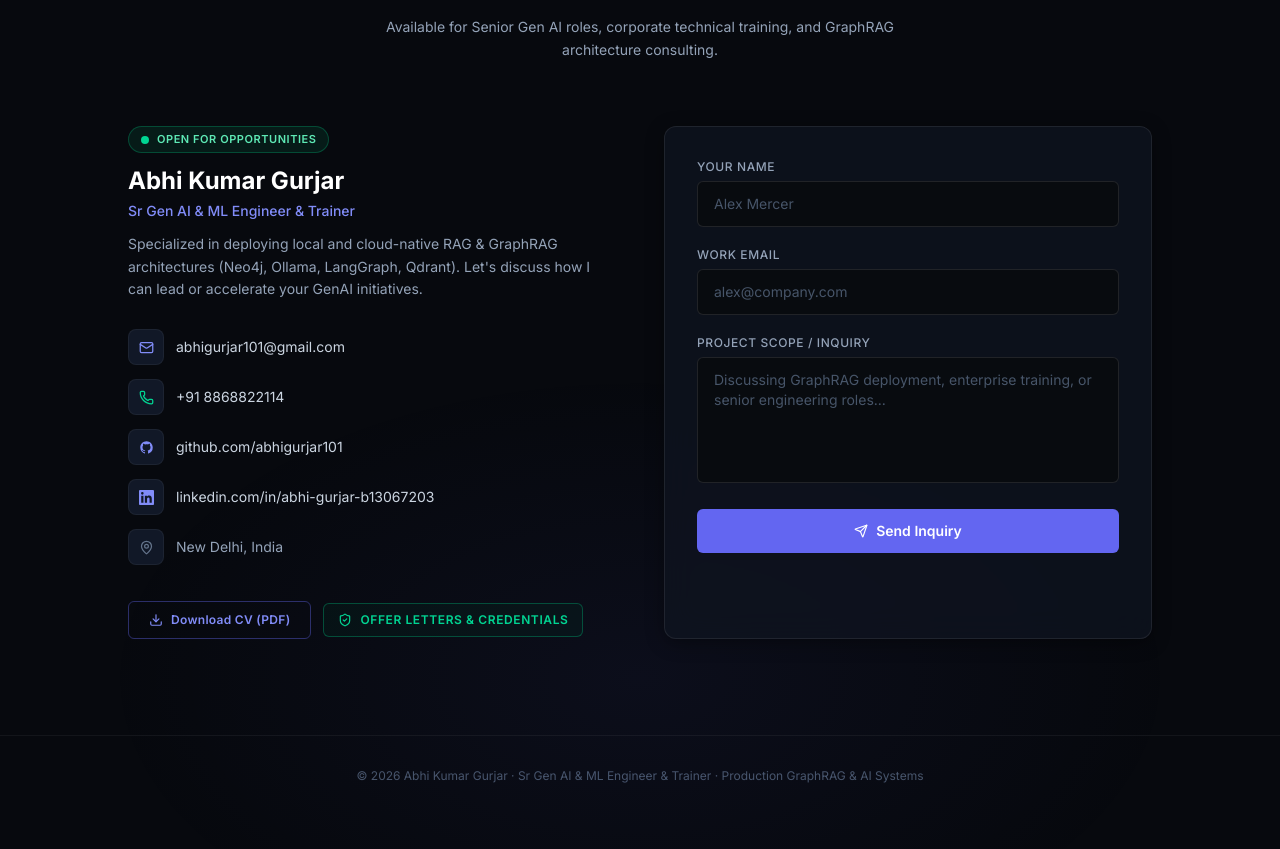
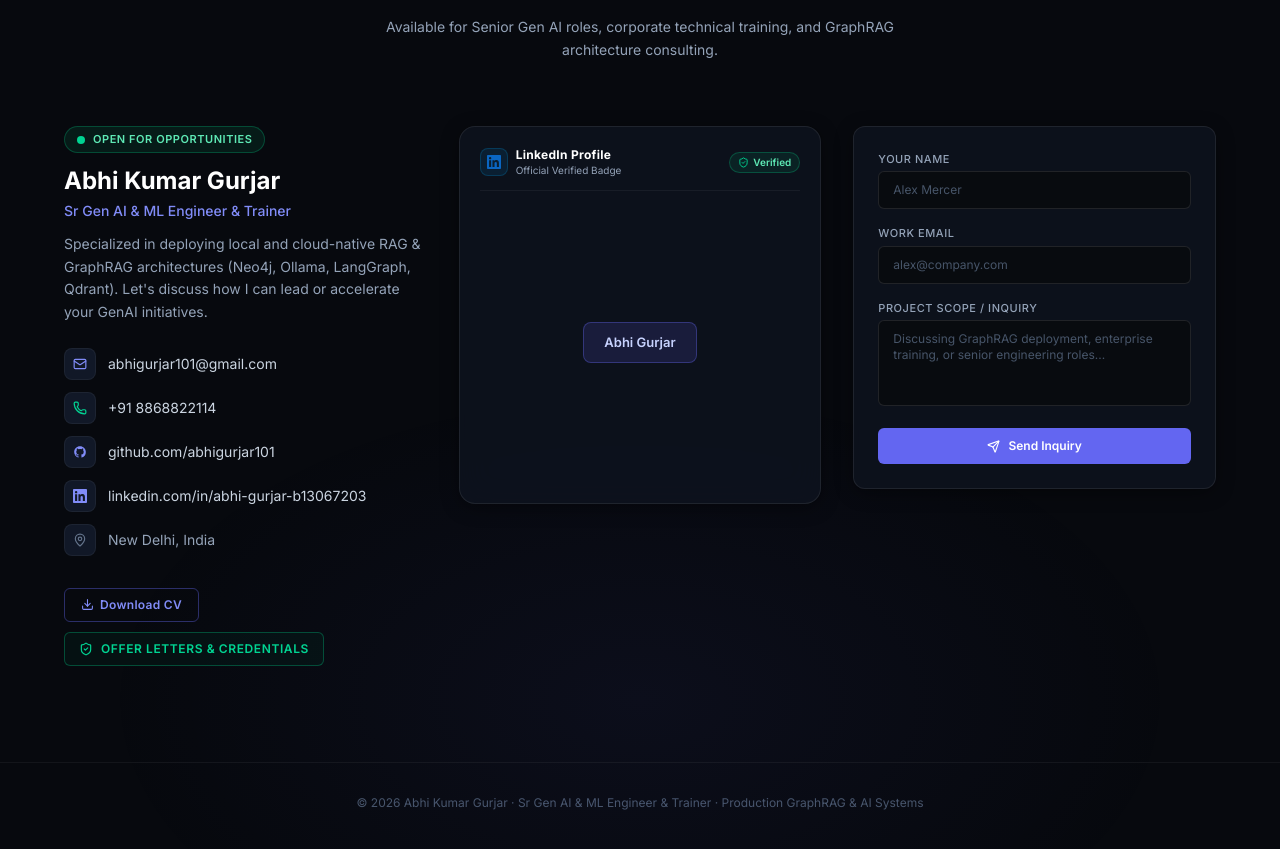
Before and after one commit to abhigurjar101/portfolio, a Next.js app: page / in a window 1280 px wide. Shown: the part 9680-10529 px from the top of the page. Built offline with nearby package versions, Linux system fonts and the light colour scheme.

Commit message:
feat: integrate official LinkedIn profile badge with zero hydration errors

```diff
--- a/app/globals.css
+++ b/app/globals.css
@@ -128,3 +128,40 @@ body {
   z-index: 0;
   opacity: 0.35;
 }
+
+/* LinkedIn Profile Badge Styling & Fallback */
+.LI-profile-badge {
+  display: flex !important;
+  justify-content: center !important;
+  align-items: center !important;
+  width: 100% !important;
+  max-width: 320px !important;
+  margin: 0 auto !important;
+}
+
+.LI-profile-badge iframe {
+  max-width: 100% !important;
+  border-radius: 12px !important;
+  box-shadow: 0 4px 20px rgba(0, 0, 0, 0.4) !important;
+}
+
+.badge-base__link.LI-simple-link {
+  display: inline-flex;
+  align-items: center;
+  justify-content: center;
+  padding: 10px 20px;
+  background: rgba(99, 102, 241, 0.15);
+  border: 1px solid rgba(99, 102, 241, 0.35);
+  border-radius: 8px;
+  color: #c7d2fe;
+  font-size: 13px;
+  font-weight: 600;
+  text-decoration: none;
+  transition: all 0.2s ease;
+}
+
+.badge-base__link.LI-simple-link:hover {
+  background: rgba(99, 102, 241, 0.3);
+  color: #ffffff;
+  border-color: rgba(99, 102, 241, 0.6);
+}
--- a/components/contact/Contact.tsx
+++ b/components/contact/Contact.tsx
@@ -5,6 +5,7 @@ import { profile } from "@/data/profile";
 import { Mail, Send, Download, MapPin, Phone, ShieldCheck } from "lucide-react";
 import { GithubIcon, LinkedinIcon } from "@/components/ui/SocialIcons";
 import OfferLetterModal from "@/components/ui/OfferLetterModal";
+import LinkedInBadge from "@/components/ui/LinkedInBadge";
 
 export default function Contact() {
   const [form, setForm] = useState({ name: "", email: "", message: "" });
@@ -44,9 +45,9 @@ export default function Contact() {
           </p>
         </div>
 
-        <div className="grid lg:grid-cols-2 gap-12 max-w-5xl mx-auto">
-          {/* Contact Details & Verifications */}
-          <div className="flex flex-col gap-7">
+        <div className="grid md:grid-cols-2 lg:grid-cols-12 gap-8 max-w-6xl mx-auto items-start">
+          {/* Column 1: Contact Details & Verifications */}
+          <div className="md:col-span-1 lg:col-span-4 flex flex-col gap-6">
             <div>
               <div className="inline-flex items-center gap-2 px-3 py-1 rounded-full border border-emerald-500/30 bg-emerald-500/10 mb-3">
                 <span className="w-2 h-2 rounded-full bg-emerald-400" />
@@ -56,28 +57,28 @@ export default function Contact() {
               </div>
               <h3 className="text-2xl font-bold text-white mb-1">{profile.name}</h3>
               <p className="text-[#818cf8] font-medium text-sm mb-3">{profile.title}</p>
-              <p className="text-[#94a3b8] leading-relaxed text-sm">
+              <p className="text-[#94a3b8] leading-relaxed text-xs sm:text-sm">
                 Specialized in deploying local and cloud-native RAG & GraphRAG architectures (Neo4j, Ollama, LangGraph, Qdrant). Let&apos;s discuss how I can lead or accelerate your GenAI initiatives.
               </p>
             </div>
 
-            <div className="flex flex-col gap-3.5">
+            <div className="flex flex-col gap-3">
               <a
                 href={`mailto:${profile.email}`}
-                className="flex items-center gap-3 text-sm text-[#cbd5e1] hover:text-white transition-colors group"
+                className="flex items-center gap-3 text-xs sm:text-sm text-[#cbd5e1] hover:text-white transition-colors group"
               >
-                <div className="w-9 h-9 rounded-lg bg-[#111827] border border-white/5 flex items-center justify-center text-[#818cf8] group-hover:border-[#6366f1]/40 transition-colors">
-                  <Mail size={15} />
+                <div className="w-8 h-8 rounded-lg bg-[#111827] border border-white/5 flex items-center justify-center text-[#818cf8] group-hover:border-[#6366f1]/40 transition-colors shrink-0">
+                  <Mail size={14} />
                 </div>
-                <span>{profile.email}</span>
+                <span className="truncate">{profile.email}</span>
               </a>
 
               <a
                 href={`tel:${profile.phone}`}
-                className="flex items-center gap-3 text-sm text-[#cbd5e1] hover:text-white transition-colors group"
+                className="flex items-center gap-3 text-xs sm:text-sm text-[#cbd5e1] hover:text-white transition-colors group"
               >
-                <div className="w-9 h-9 rounded-lg bg-[#111827] border border-white/5 flex items-center justify-center text-emerald-400 group-hover:border-emerald-500/40 transition-colors">
-                  <Phone size={15} />
+                <div className="w-8 h-8 rounded-lg bg-[#111827] border border-white/5 flex items-center justify-center text-emerald-400 group-hover:border-emerald-500/40 transition-colors shrink-0">
+                  <Phone size={14} />
                 </div>
                 <span>{profile.phone}</span>
               </a>
@@ -86,10 +87,10 @@ export default function Contact() {
                 href={profile.github}
                 target="_blank"
                 rel="noopener noreferrer"
-                className="flex items-center gap-3 text-sm text-[#cbd5e1] hover:text-white transition-colors group"
+                className="flex items-center gap-3 text-xs sm:text-sm text-[#cbd5e1] hover:text-white transition-colors group"
               >
-                <div className="w-9 h-9 rounded-lg bg-[#111827] border border-white/5 flex items-center justify-center text-[#818cf8] group-hover:border-[#6366f1]/40 transition-colors">
-                  <GithubIcon size={15} />
+                <div className="w-8 h-8 rounded-lg bg-[#111827] border border-white/5 flex items-center justify-center text-[#818cf8] group-hover:border-[#6366f1]/40 transition-colors shrink-0">
+                  <GithubIcon size={14} />
                 </div>
                 <span>github.com/abhigurjar101</span>
               </a>
@@ -98,85 +99,90 @@ export default function Contact() {
                 href={profile.linkedin}
                 target="_blank"
                 rel="noopener noreferrer"
-                className="flex items-center gap-3 text-sm text-[#cbd5e1] hover:text-white transition-colors group"
+                className="flex items-center gap-3 text-xs sm:text-sm text-[#cbd5e1] hover:text-white transition-colors group"
               >
-                <div className="w-9 h-9 rounded-lg bg-[#111827] border border-white/5 flex items-center justify-center text-[#818cf8] group-hover:border-[#6366f1]/40 transition-colors">
-                  <LinkedinIcon size={15} />
+                <div className="w-8 h-8 rounded-lg bg-[#111827] border border-white/5 flex items-center justify-center text-[#818cf8] group-hover:border-[#6366f1]/40 transition-colors shrink-0">
+                  <LinkedinIcon size={14} />
                 </div>
                 <span>linkedin.com/in/abhi-gurjar-b13067203</span>
               </a>
 
-              <div className="flex items-center gap-3 text-sm text-[#94a3b8]">
-                <div className="w-9 h-9 rounded-lg bg-[#111827] border border-white/5 flex items-center justify-center text-[#64748b]">
-                  <MapPin size={15} />
+              <div className="flex items-center gap-3 text-xs sm:text-sm text-[#94a3b8]">
+                <div className="w-8 h-8 rounded-lg bg-[#111827] border border-white/5 flex items-center justify-center text-[#64748b] shrink-0">
+                  <MapPin size={14} />
                 </div>
                 <span>{profile.location}</span>
               </div>
             </div>
 
             {/* CTAs */}
-            <div className="flex flex-wrap items-center gap-3 pt-2">
+            <div className="flex flex-wrap items-center gap-2.5 pt-2">
               <a
                 href={profile.resume}
                 download
-                className="flex items-center gap-2 px-5 py-2.5 border border-[#6366f1]/40 text-[#818cf8] rounded-md hover:bg-[#6366f1]/10 text-xs font-semibold tracking-wide transition-all"
+                className="flex items-center gap-1.5 px-4 py-2 border border-[#6366f1]/40 text-[#818cf8] rounded-md hover:bg-[#6366f1]/10 text-xs font-semibold tracking-wide transition-all"
               >
-                <Download size={14} />
-                Download CV (PDF)
+                <Download size={13} />
+                Download CV
               </a>
 
               <OfferLetterModal />
             </div>
           </div>
 
-          {/* Contact Form */}
-          <form onSubmit={handleSubmit} className="card-glass rounded-xl p-8 flex flex-col gap-5 border border-white/5">
+          {/* Column 2: Official LinkedIn Profile Badge */}
+          <div className="md:col-span-1 lg:col-span-4 flex flex-col justify-center">
+            <LinkedInBadge />
+          </div>
+
+          {/* Column 3: Contact Form */}
+          <form onSubmit={handleSubmit} className="md:col-span-2 lg:col-span-4 card-glass rounded-xl p-6 flex flex-col gap-4 border border-white/5">
             <div>
-              <label className="block text-xs text-[#94a3b8] mb-1.5 tracking-wider uppercase font-medium">Your Name</label>
+              <label className="block text-[11px] text-[#94a3b8] mb-1 tracking-wider uppercase font-medium">Your Name</label>
               <input
                 type="text"
                 required
                 value={form.name}
                 onChange={(e) => setForm({ ...form, name: e.target.value })}
                 placeholder="Alex Mercer"
-                className="w-full bg-[#080b0f] border border-white/10 rounded-md px-4 py-3 text-sm text-white placeholder-[#475569] focus:outline-none focus:border-[#6366f1]/50 transition-colors"
+                className="w-full bg-[#080b0f] border border-white/10 rounded-md px-3.5 py-2.5 text-xs text-white placeholder-[#475569] focus:outline-none focus:border-[#6366f1]/50 transition-colors"
               />
             </div>
             <div>
-              <label className="block text-xs text-[#94a3b8] mb-1.5 tracking-wider uppercase font-medium">Work Email</label>
+              <label className="block text-[11px] text-[#94a3b8] mb-1 tracking-wider uppercase font-medium">Work Email</label>
               <input
                 type="email"
                 required
                 value={form.email}
                 onChange={(e) => setForm({ ...form, email: e.target.value })}
                 placeholder="alex@company.com"
-                className="w-full bg-[#080b0f] border border-white/10 rounded-md px-4 py-3 text-sm text-white placeholder-[#475569] focus:outline-none focus:border-[#6366f1]/50 transition-colors"
+                className="w-full bg-[#080b0f] border border-white/10 rounded-md px-3.5 py-2.5 text-xs text-white placeholder-[#475569] focus:outline-none focus:border-[#6366f1]/50 transition-colors"
               />
             </div>
             <div>
-              <label className="block text-xs text-[#94a3b8] mb-1.5 tracking-wider uppercase font-medium">Project Scope / Inquiry</label>
+              <label className="block text-[11px] text-[#94a3b8] mb-1 tracking-wider uppercase font-medium">Project Scope / Inquiry</label>
               <textarea
                 required
-                rows={5}
+                rows={4}
                 value={form.message}
                 onChange={(e) => setForm({ ...form, message: e.target.value })}
                 placeholder="Discussing GraphRAG deployment, enterprise training, or senior engineering roles..."
-                className="w-full bg-[#080b0f] border border-white/10 rounded-md px-4 py-3 text-sm text-white placeholder-[#475569] focus:outline-none focus:border-[#6366f1]/50 transition-colors resize-none"
+                className="w-full bg-[#080b0f] border border-white/10 rounded-md px-3.5 py-2.5 text-xs text-white placeholder-[#475569] focus:outline-none focus:border-[#6366f1]/50 transition-colors resize-none"
               />
             </div>
 
             <button
               type="submit"
               disabled={status !== "idle"}
-              className="flex items-center justify-center gap-2 px-6 py-3 bg-[#6366f1] text-white text-xs sm:text-sm font-semibold rounded-md hover:bg-[#818cf8] disabled:opacity-60 transition-all hover:shadow-[0_0_20px_rgba(99,102,241,0.4)] cursor-pointer"
+              className="flex items-center justify-center gap-2 px-5 py-2.5 bg-[#6366f1] text-white text-xs font-semibold rounded-md hover:bg-[#818cf8] disabled:opacity-60 transition-all hover:shadow-[0_0_20px_rgba(99,102,241,0.4)] cursor-pointer"
             >
-              {status === "idle" && <><Send size={14} /> Send Inquiry</>}
-              {status === "sending" && <><span className="animate-spin w-4 h-4 border-2 border-white/30 border-t-white rounded-full" /> Transmitting...</>}
+              {status === "idle" && <><Send size={13} /> Send Inquiry</>}
+              {status === "sending" && <><span className="animate-spin w-3.5 h-3.5 border-2 border-white/30 border-t-white rounded-full" /> Transmitting...</>}
               {status === "done" && <>✓ Inquiry Sent Successfully</>}
             </button>
 
             {status === "done" && (
-              <p className="text-xs text-emerald-400 text-center font-medium">
+              <p className="text-[11px] text-emerald-400 text-center font-medium">
                 Thank you! I will respond promptly to your inquiry.
               </p>
             )}
--- /dev/null
+++ b/components/ui/LinkedInBadge.tsx
@@ -0,0 +1,83 @@
+"use client";
+
+import { useEffect, useRef, memo } from "react";
+import { LinkedinIcon } from "@/components/ui/SocialIcons";
+import { ShieldCheck } from "lucide-react";
+
+interface LinkedInBadgeProps {
+  className?: string;
+}
+
+const LinkedInBadge = memo(function LinkedInBadge({ className = "" }: LinkedInBadgeProps) {
+  const badgeContainerRef = useRef<HTMLDivElement>(null);
+
+  useEffect(() => {
+    if (!badgeContainerRef.current) return;
+
+    // Inject exact official badge markup requested
+    badgeContainerRef.current.innerHTML = `
+      <div class="badge-base LI-profile-badge" data-locale="en_US" data-size="medium" data-theme="dark" data-type="VERTICAL" data-vanity="abhi-gurjar-b13067203" data-version="v1">
+        <a class="badge-base__link LI-simple-link" href="https://in.linkedin.com/in/abhi-gurjar-b13067203?trk=profile-badge" target="_blank" rel="noopener noreferrer">Abhi Gurjar</a>
+      </div>
+    `;
+
+    // Load or trigger LinkedIn badge script
+    const SCRIPT_URL = "https://platform.linkedin.com/badges/js/profile.js";
+    let script = document.querySelector(`script[src="${SCRIPT_URL}"]`) as HTMLScriptElement | null;
+
+    const renderBadges = () => {
+      if (typeof (window as any).LIRenderAll === "function") {
+        try {
+          (window as any).LIRenderAll();
+        } catch (err) {
+          console.debug("LinkedIn badge render:", err);
+        }
+      }
+    };
+
+    if (!script) {
+      script = document.createElement("script");
+      script.src = SCRIPT_URL;
+      script.async = true;
+      script.defer = true;
+      script.type = "text/javascript";
+      script.onload = renderBadges;
+      document.body.appendChild(script);
+    } else {
+      // Script already loaded; trigger re-scan for unrendered badge
+      renderBadges();
+    }
+  }, []);
+
+  return (
+    <div
+      className={`card-glass rounded-2xl p-5 border border-white/10 relative overflow-hidden flex flex-col items-center justify-center transition-all duration-300 hover:border-[#6366f1]/40 shadow-xl ${className}`}
+    >
+      {/* Decorative top header badge */}
+      <div className="w-full flex items-center justify-between gap-3 pb-3 mb-3 border-b border-white/5">
+        <div className="flex items-center gap-2">
+          <div className="w-7 h-7 rounded-lg bg-[#0077b5]/15 border border-[#0077b5]/30 flex items-center justify-center text-[#0a66c2]">
+            <LinkedinIcon size={14} />
+          </div>
+          <div>
+            <h4 className="text-xs font-bold text-white tracking-wide">LinkedIn Profile</h4>
+            <p className="text-[10px] text-[#94a3b8]">Official Verified Badge</p>
+          </div>
+        </div>
+        <span className="inline-flex items-center gap-1 text-[10px] font-semibold text-emerald-300 bg-emerald-500/10 border border-emerald-500/30 px-2 py-0.5 rounded-full">
+          <ShieldCheck size={11} className="text-emerald-400" />
+          Verified
+        </span>
+      </div>
+
+      {/* Official LinkedIn Badge Container */}
+      <div
+        ref={badgeContainerRef}
+        className="w-full flex justify-center items-center min-h-[280px] overflow-hidden"
+        suppressHydrationWarning
+      />
+    </div>
+  );
+});
+
+export default LinkedInBadge;
```
